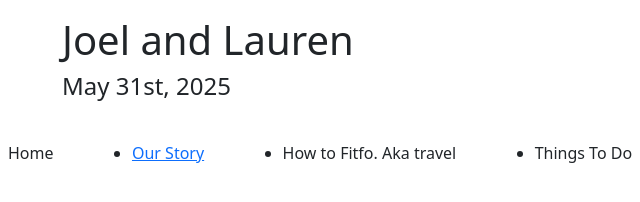
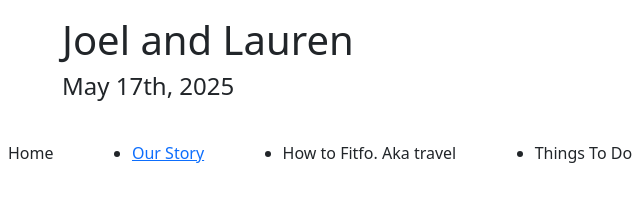
Before and after one commit to Taboada-B/Wedding, a plain HTML site: page index.html in a window 1280 px wide. Shown: the full height of the page, 48-688 px from the left. Drawn offline with nearby package versions, Linux system fonts and the light colour scheme.

Commit message:
Update index.html

```diff
--- a/index.html
+++ b/index.html
@@ -18,7 +18,7 @@
                 <h1 class="col">Joel and Lauren</h1>
             </div>
             <div class="row ">
-                <h4 class="col align-self-end ">May 31st, 2025</h4>
+                <h4 class="col align-self-end ">May 17th, 2025</h4>
             </div>
         </div>
     </header>
```
